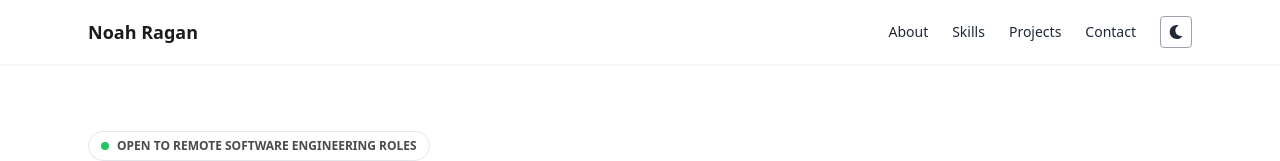
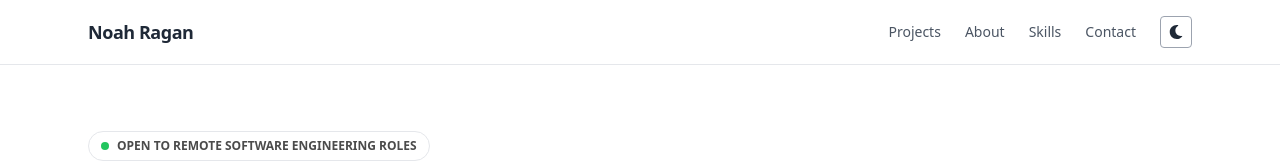
Before and after one commit to MotherTheresa64/portfolio-website, a React (Vite) app: page / in a window 1280 px wide. Shown: the top 161 px of the page. Built offline with nearby package versions, Linux system fonts and the light colour scheme.

Commit message:
redesign: make navigation recruiter-first

```diff
--- a/src/components/Navbar.tsx
+++ b/src/components/Navbar.tsx
@@ -4,56 +4,38 @@ import { FaBars, FaTimes } from "react-icons/fa";
 
 const Navbar = () => {
   const [isOpen, setIsOpen] = useState(false);
-
-  const navItems = ["About", "Skills", "Projects", "Contact"];
+  const navItems = ["Projects", "About", "Skills", "Contact"];
 
   return (
-    <nav className="fixed top-0 left-0 w-full bg-white dark:bg-dark shadow-sm z-50">
+    <nav className="fixed top-0 left-0 w-full bg-white/90 dark:bg-dark/90 backdrop-blur border-b border-gray-200 dark:border-gray-800 z-50">
       <div className="max-w-6xl mx-auto px-6 py-4 flex justify-between items-center text-sm text-gray-800 dark:text-white">
-        {/* Logo / Name */}
-        <h1 className="font-semibold text-lg">Noah Ragan</h1>
+        <a href="#home" className="font-bold text-lg tracking-tight">Noah Ragan</a>
 
-        {/* Desktop Nav */}
         <ul className="hidden md:flex space-x-6 font-medium items-center">
           {navItems.map((item) => (
             <li key={item}>
-              <a
-                href={`#${item.toLowerCase()}`}
-                className="hover:text-black dark:hover:text-white transition-colors"
-              >
+              <a href={`#${item.toLowerCase()}`} className="text-gray-600 dark:text-gray-300 hover:text-black dark:hover:text-white transition-colors">
                 {item}
               </a>
             </li>
           ))}
-          <li>
-            <ThemeToggle />
-          </li>
+          <li><ThemeToggle /></li>
         </ul>
 
-        {/* Mobile Hamburger */}
         <div className="md:hidden flex items-center">
           <ThemeToggle />
-          <button
-            onClick={() => setIsOpen(!isOpen)}
-            className="ml-4 focus:outline-none"
-            aria-label="Toggle Menu"
-          >
+          <button onClick={() => setIsOpen(!isOpen)} className="ml-4 focus:outline-none" aria-label="Toggle menu">
             {isOpen ? <FaTimes size={18} /> : <FaBars size={18} />}
           </button>
         </div>
       </div>
 
-      {/* Mobile Menu */}
       {isOpen && (
-        <div className="md:hidden px-6 pb-6">
-          <ul className="flex flex-col gap-4 mt-2 font-medium text-gray-800 dark:text-white">
+        <div className="md:hidden px-6 pb-6 bg-white dark:bg-dark border-t border-gray-100 dark:border-gray-800">
+          <ul className="flex flex-col gap-4 mt-4 font-medium text-gray-800 dark:text-white">
             {navItems.map((item) => (
               <li key={item}>
-                <a
-                  href={`#${item.toLowerCase()}`}
-                  onClick={() => setIsOpen(false)}
-                  className="block hover:text-black dark:hover:text-white transition-colors"
-                >
+                <a href={`#${item.toLowerCase()}`} onClick={() => setIsOpen(false)} className="block">
                   {item}
                 </a>
               </li>
```
